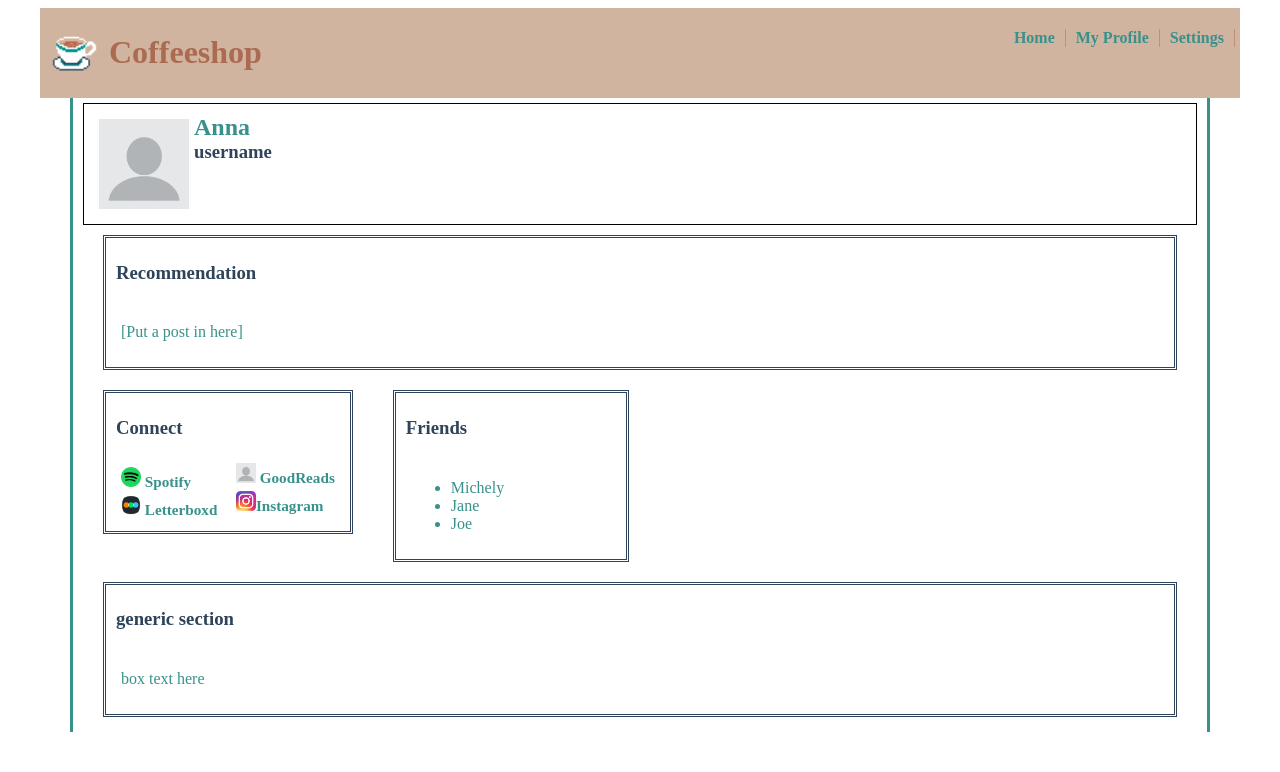
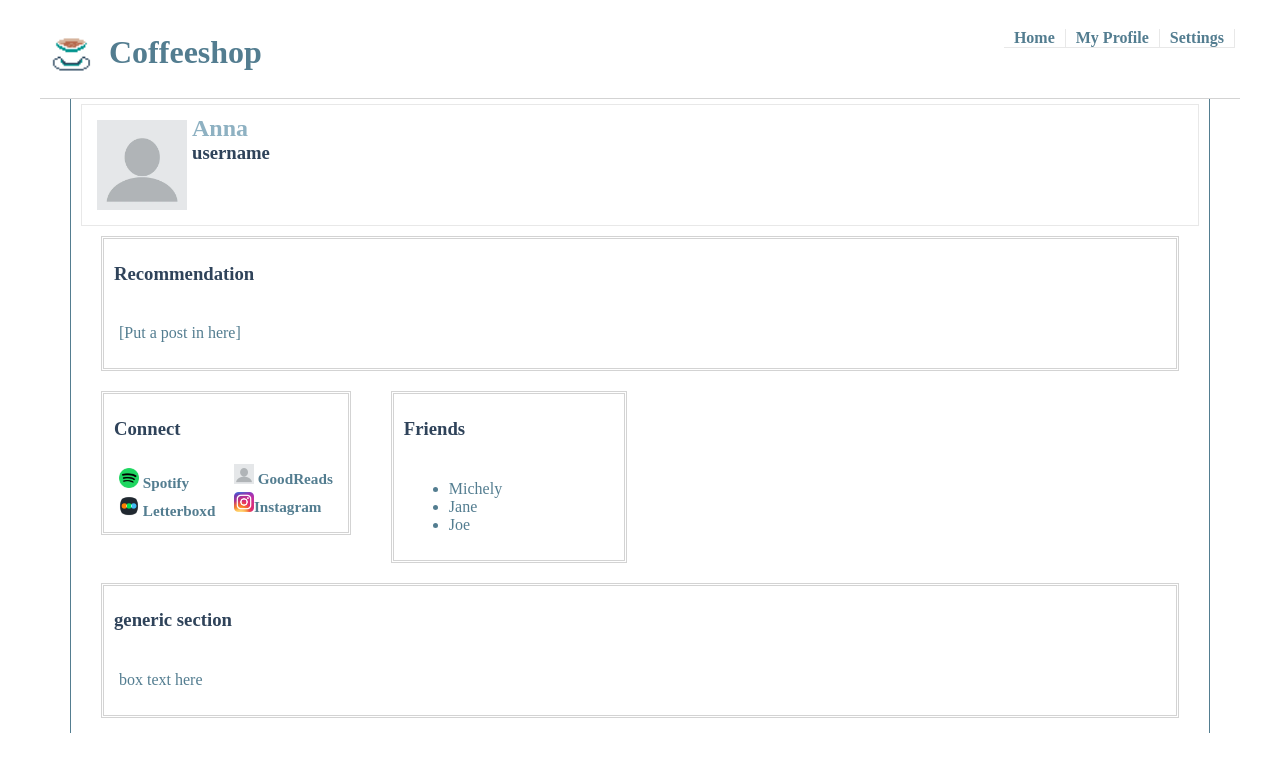
Before and after one commit to akproscia/Web-Programming-Project, a website: page profile.html in a window 1280 px wide. Drawn offline with Linux system fonts and the light colour scheme.

Commit message:
changes to theme colors.

```diff
--- a/css/styles.css
+++ b/css/styles.css
@@ -36,14 +36,20 @@ body {
     --black: #020202; /* not a true black */
     --white: #ffffff;
     --light-gray: #d3d3d3;
+    --lighter-gray: #e8e8e8;
+    --accent-color: #537d90; /* #ff6b6b */
+    --second-accent-color: #8eb1c2; /* #4ecdc4 */
     --blue-gray: #537d90;
     --lighter-blue: #8eb1c2;
+
+    --main-color: #ab6b51;
 
     --teal: #39918c;
     --tan: #d0b49f;
     --light-brown: #be9078;
     --brown: #ab6b51;
     --navy: #2f435a;
+
 
 
 }
@@ -63,13 +69,15 @@ header {
     max-inline-size: none;
     display: flex;
     justify-content: space-between;
-    background-color: var(--tan);
+    /* background-color: var(--tan); */
+    border-bottom: var(--light-gray) 1px solid;
     padding: 5px;
 }
 nav { flex-direction: column; }
 nav ul { display: flex; list-style: none; justify-content: bottom; }
 nav li {
-    border-right: 1px solid var(--light-brown);
+    border-right: 1px solid var(--lighter-gray );
+    border-bottom: 1px solid var(--lighter-gray );
 
     padding: 0px 10px;
 }
@@ -84,11 +92,11 @@ nav a { text-decoration: none; }
 
 a {
     text-decoration: none;
-    color: var(--teal);
+    color: var(--accent-color);
     font-weight: bold;
 }
 a:hover {
-    color: var(--tan);
+    color: var(--second-accent-color);
 
 }
 
@@ -96,8 +104,8 @@ a:hover {
 main {
     width: 95%;
     margin: 0 auto;
-    border-left: 3px solid var(--teal);
-    border-right: 3px solid var(--teal);
+    border-left: 1px solid var(--accent-color);
+    border-right: 1px solid var(--accent-color);
     padding: 5px 10px;
 }
 
@@ -111,7 +119,7 @@ main {
 } */
 .profile-header {
     display: flex;
-    border: 1px solid black;
+    border: 1px solid var(--lighter-gray);
     padding: 10px 10px;
     background-color: white;
 }
@@ -133,8 +141,8 @@ main {
     margin-top: 10px;
     margin-bottom: 10px;
     padding: 5px 10px;
-    border: 3px double var(--navy);
-    color: var(--teal);
+    border: 3px double var(--light-gray);
+    color: var(--accent-color);
 }
 /* make no space between text and box */
 .box-body {
@@ -171,7 +179,7 @@ main {
 }
 
 .post {
-    border: 2px solid var(--teal);
+    border: 2px solid var(--accent-color);
     padding: 0px 10px;
     margin-top: 10px;
 }
@@ -179,10 +187,10 @@ main {
 
 /* Text */
 h1 {
-    color: var(--brown);
+    color: var(--accent-color);
 }
 h2 {
-    color: var(--teal);
+    color: var(--second-accent-color);
 }
 h3 {
     color: var(--navy);
```
